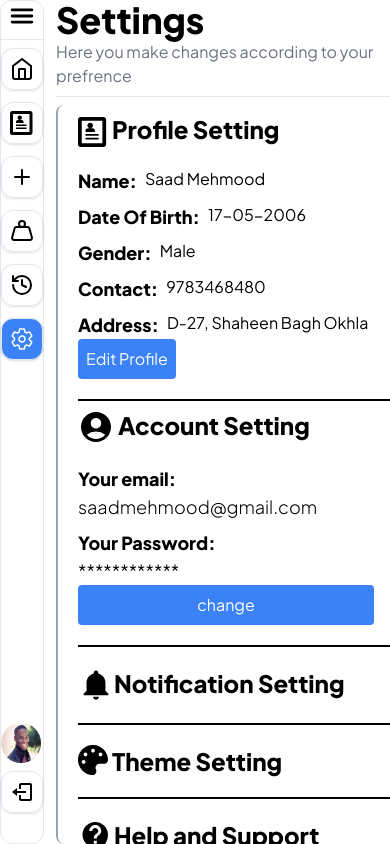
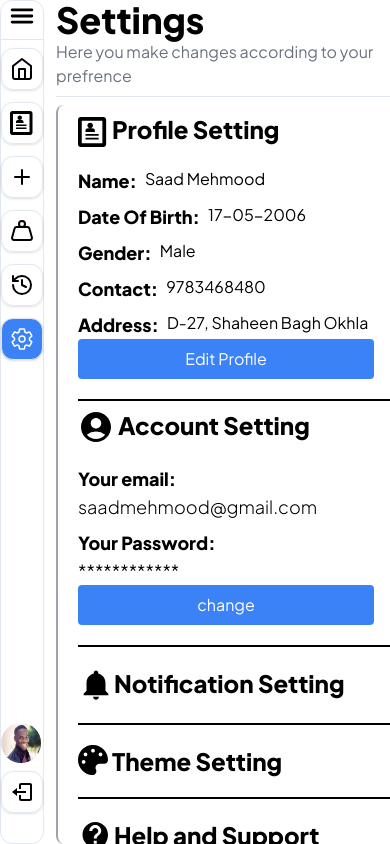
Before and after one commit to Aq7853gehc/leave_sm, a Next.js app: page /user/setting in a window 390 px wide. Built offline with nearby package versions, Linux system fonts and the light colour scheme.

Commit message:
no big changes

```diff
--- a/app/user/setting/page.tsx
+++ b/app/user/setting/page.tsx
@@ -48,8 +48,8 @@ const Setting = () => {
                 <p >D-27, Shaheen Bagh Okhla</p>
               </div>
             </div>
-            <div className="w-full">
-              <button className="text-white bg-blue-500 p-2 mr-4 rounded-sm ">Edit Profile</button>
+            <div className="sm:w-full max-sm:flex">
+              <button className="text-white max-sm:w-full max-sm:mr-4 bg-blue-500 p-2 mr-4 rounded-sm ">Edit Profile</button>
             </div>
           </div>
           <div className="mt-5 w-full border-b-2 border-black"></div>
```
